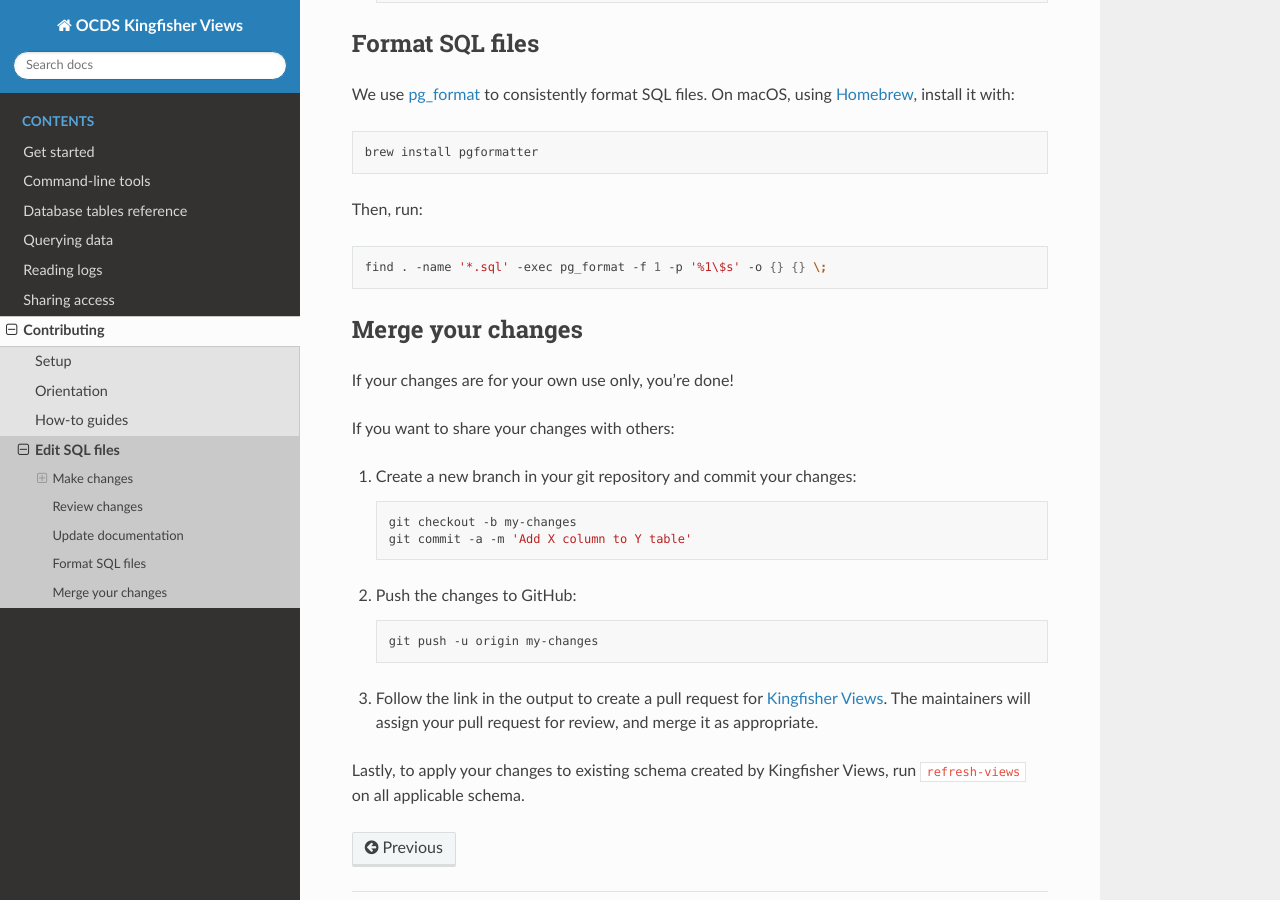
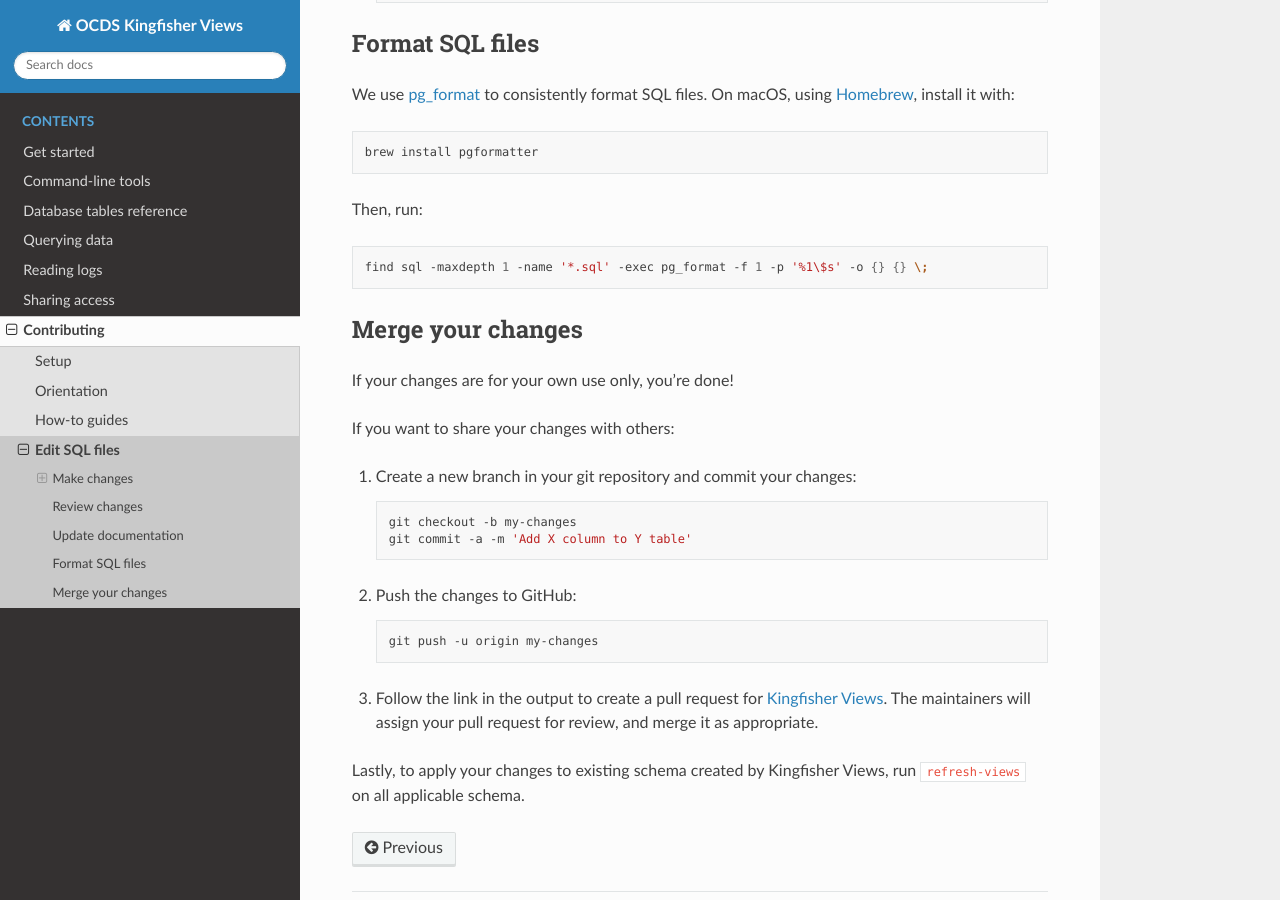
Before and after one commit to open-contracting/kingfisher-summarize, a Sphinx documentation site: the page built from docs/develop/sql.rst, in a window 1280 px wide and 900 px high, scrolled down 4101 px. Built offline with Sphinx 7.4.7 and the Read the Docs theme 2.0.0, drawn with Linux system fonts in a browser that asks for light colours.

Commit message:
sql: Don't reformat flatten.sql (looks better as-is and doesn't change frequently)

```diff
--- a/docs/develop/sql.rst
+++ b/docs/develop/sql.rst
@@ -223,7 +223,7 @@
 
 .. code-block:: bash
 
-   find . -name '*.sql' -exec pg_format -f 1 -p '%1\$s' -o {} {} \;
+   find sql -maxdepth 1 -name '*.sql' -exec pg_format -f 1 -p '%1\$s' -o {} {} \;
 
 .. _merge:
 
```
